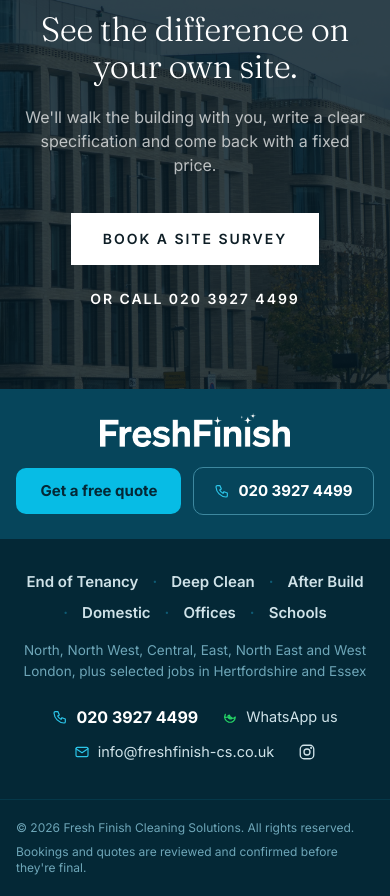
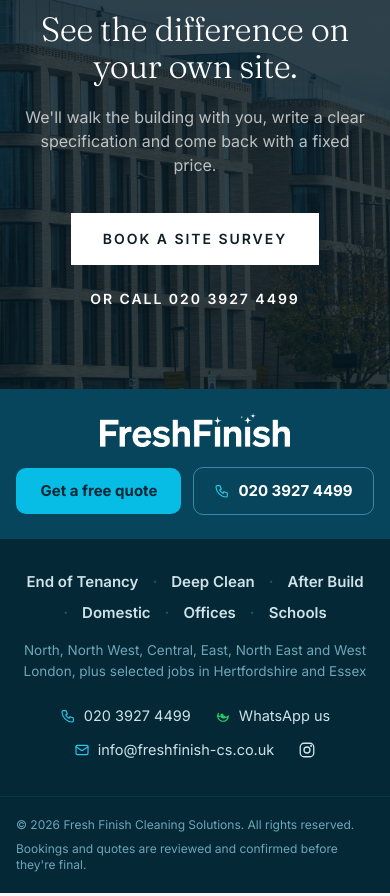
Before and after one commit to kenanpasha1-blip/freshfinish-cs, a Next.js app: page / in a window 390 px wide. Shown: the part 7552-8448 px from the top of the page. Built offline with nearby package versions, Linux system fonts and the light colour scheme; no server answers.

Commit message:
Footer: phone number matches the rest of the contact row
Same colour and weight as WhatsApp and email; the bold white one-off
read as a mistake rather than emphasis.

Co-Authored-By: Claude Fable 5 <noreply@anthropic.com>

```diff
--- a/components/Footer.tsx
+++ b/components/Footer.tsx
@@ -79,7 +79,7 @@ export default function Footer() {
       <div className="mx-auto max-w-6xl px-4 sm:px-6 lg:px-8 mt-6 pb-9 flex flex-wrap items-center justify-center gap-x-6 gap-y-3 text-[14.5px]">
         <a
           href={`tel:${site.contact.phoneE164}`}
-          className="flex items-center gap-2 text-base font-bold text-white hover:text-accent-200"
+          className="flex items-center gap-2 text-brand-100 hover:text-white"
         >
           <Icon name="phone" size={16} className="text-accent-400" />
           {site.contact.phoneDisplay}
```
